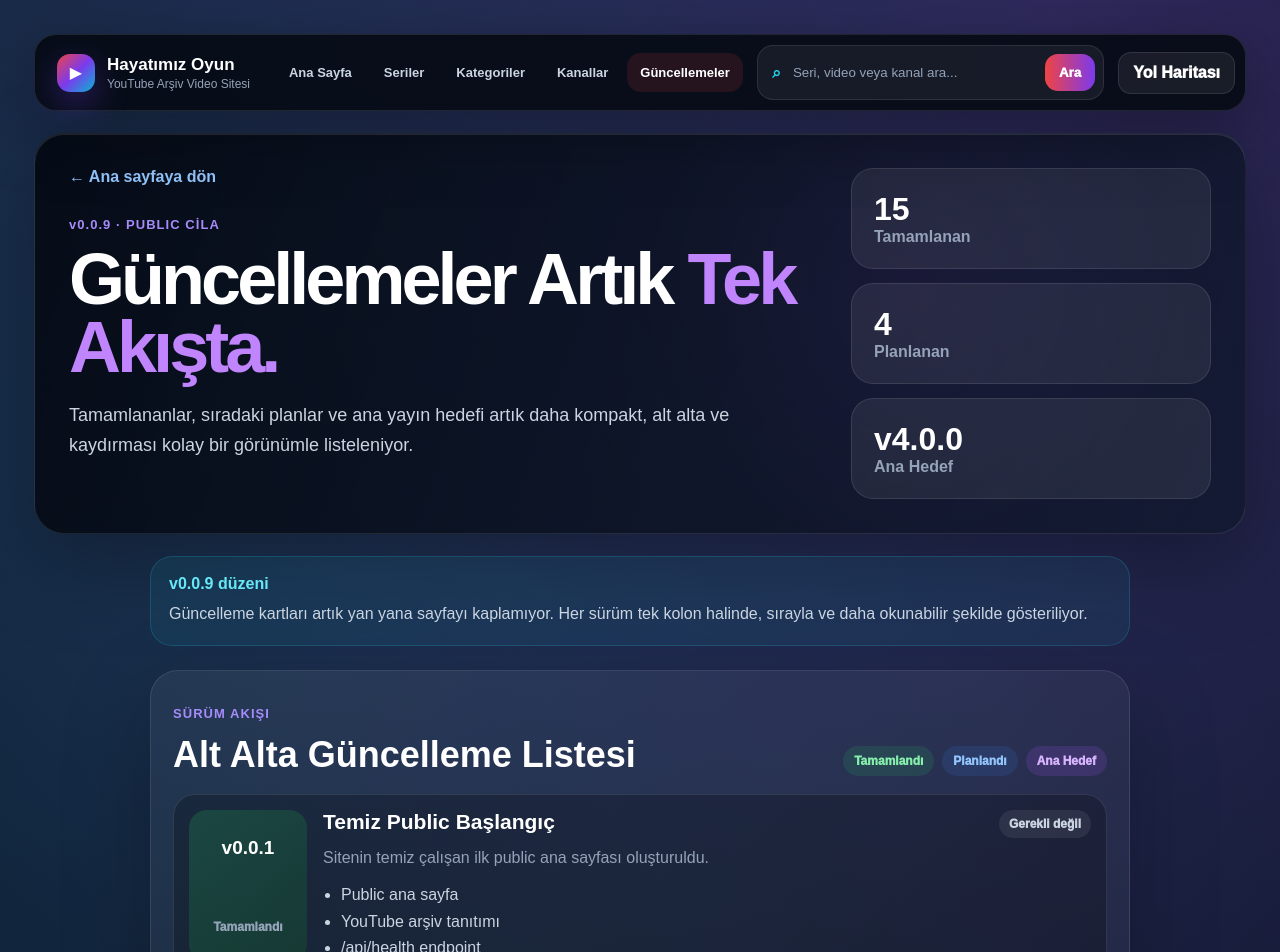
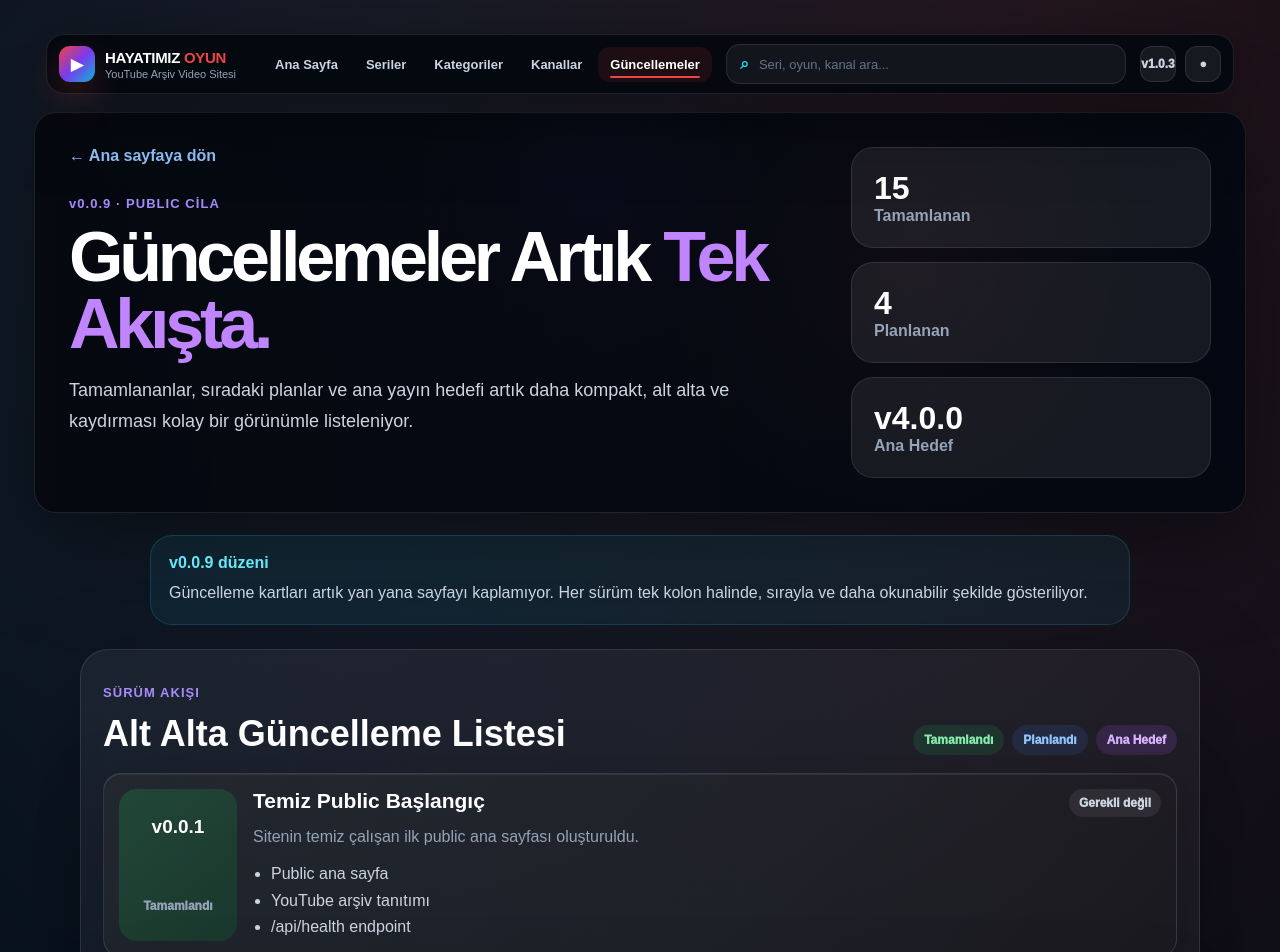
Before and after one commit to hayatimizoyunyoutube/test, a Next.js app: page /updates in a window 1280 px wide. Shown: the top 952 px of the page. Built offline with nearby package versions, Linux system fonts and the light colour scheme.

Commit message:
v1.0.3 profesyonel ui referans fix

```diff
--- a/app/globals.css
+++ b/app/globals.css
@@ -3466,3 +3466,367 @@ h1 span {
     width: 100%;
   }
 }
+
+/* v1.0.3 Professional UI Fix - Reference Style */
+.proSharedHeader {
+  position: sticky;
+  top: 12px;
+  z-index: 50;
+  width: min(1500px, calc(100% - 24px));
+  margin: 0 auto 18px;
+  display: grid;
+  grid-template-columns: auto auto 1fr auto;
+  gap: 14px;
+  align-items: center;
+  border: 1px solid rgba(255,255,255,0.1);
+  border-radius: 18px;
+  background: rgba(3, 7, 13, 0.88);
+  backdrop-filter: blur(18px);
+  padding: 9px 12px;
+  box-shadow: 0 20px 80px rgba(0,0,0,0.42);
+}
+
+.proSharedBrand {
+  display: flex;
+  gap: 10px;
+  align-items: center;
+  min-width: 190px;
+}
+
+.proSharedLogo {
+  width: 36px;
+  height: 36px;
+  display: grid;
+  place-items: center;
+  border-radius: 11px;
+  background: linear-gradient(135deg, #ef4444, #7c3aed, #06b6d4);
+  box-shadow: 0 14px 34px rgba(239, 68, 68, 0.26);
+  font-weight: 1000;
+}
+
+.proSharedBrand strong {
+  display: block;
+  font-size: 15px;
+  letter-spacing: -0.02em;
+}
+
+.proSharedBrand b {
+  color: #ef4444;
+}
+
+.proSharedBrand small {
+  display: block;
+  margin-top: 2px;
+  color: #94a3b8;
+  font-size: 11px;
+}
+
+.proSharedNav {
+  display: flex;
+  gap: 4px;
+  align-items: center;
+}
+
+.proSharedNav a {
+  position: relative;
+  border-radius: 12px;
+  color: #cbd5e1;
+  padding: 10px 12px;
+  font-size: 13px;
+  font-weight: 900;
+}
+
+.proSharedNav a.active,
+.proSharedNav a:hover {
+  color: #fff;
+  background: rgba(239, 68, 68, 0.1);
+}
+
+.proSharedNav a.active::after {
+  content: "";
+  position: absolute;
+  left: 12px;
+  right: 12px;
+  bottom: 4px;
+  height: 2px;
+  border-radius: 999px;
+  background: #ef4444;
+}
+
+.proSharedSearch {
+  min-width: 0;
+  justify-self: end;
+  width: min(420px, 100%);
+  display: grid;
+  grid-template-columns: auto 1fr;
+  gap: 8px;
+  align-items: center;
+  border-radius: 14px;
+  background: rgba(255,255,255,0.055);
+  border: 1px solid rgba(255,255,255,0.1);
+  padding: 10px 13px;
+}
+
+.proSharedSearch span {
+  color: #22d3ee;
+  font-weight: 1000;
+}
+
+.proSharedSearch input {
+  min-width: 0;
+  border: 0;
+  outline: none;
+  background: transparent;
+  color: #fff;
+  font-size: 13px;
+}
+
+.proSharedSearch input::placeholder {
+  color: #64748b;
+}
+
+.proSharedActions {
+  display: flex;
+  gap: 9px;
+  align-items: center;
+}
+
+.proSharedActions a,
+.proSharedActions span {
+  height: 36px;
+  min-width: 36px;
+  display: grid;
+  place-items: center;
+  border-radius: 12px;
+  background: rgba(255,255,255,0.07);
+  border: 1px solid rgba(255,255,255,0.1);
+  color: #cbd5e1;
+  font-size: 12px;
+  font-weight: 1000;
+}
+
+/* All public pages background polish */
+.seriesPage,
+.categoriesPage,
+.channelsPage,
+.updatesPage,
+.seriesDetailPage {
+  background:
+    radial-gradient(circle at 80% 0%, rgba(239, 68, 68, 0.13), transparent 30%),
+    radial-gradient(circle at 22% 4%, rgba(14, 165, 233, 0.12), transparent 28%),
+    linear-gradient(180deg, #05070d 0%, #07101f 56%, #05070d 100%) !important;
+}
+
+/* Hero panels match reference */
+.seriesHero,
+.categoriesHero,
+.channelsHero,
+.updatesHero,
+.seriesDetailHero {
+  border-radius: 22px !important;
+  background:
+    linear-gradient(90deg, rgba(5, 8, 15, 0.95), rgba(5, 8, 15, 0.72)),
+    radial-gradient(circle at 72% 38%, rgba(239, 68, 68, 0.18), transparent 28%),
+    radial-gradient(circle at 46% 18%, rgba(124, 58, 237, 0.2), transparent 24%),
+    linear-gradient(135deg, #101827, #020617) !important;
+  box-shadow: 0 30px 100px rgba(0,0,0,0.42);
+}
+
+.seriesHero h1,
+.categoriesHero h1,
+.channelsHero h1,
+.updatesHero h1,
+.detailHeroText h1 {
+  font-size: clamp(38px, 5.8vw, 70px) !important;
+  letter-spacing: -0.06em !important;
+}
+
+/* Buttons red/purple reference */
+.backLink,
+.cinemaSectionHead a,
+.seriesFooter a,
+.categoryAction,
+.channelAction,
+.detailActions a,
+.emptyFilterState a,
+.betaSectionHead a,
+.premiumSeriesActions a,
+.notFoundActions a {
+  transition: transform .18s ease, background .18s ease, border-color .18s ease;
+}
+
+.backLink:hover,
+.cinemaSectionHead a:hover,
+.seriesFooter a:hover,
+.categoryAction:hover,
+.channelAction:hover,
+.detailActions a:hover,
+.emptyFilterState a:hover,
+.betaSectionHead a:hover,
+.premiumSeriesActions a:hover,
+.notFoundActions a:hover {
+  transform: translateY(-2px);
+}
+
+/* Series cards more reference-like */
+.premiumSeriesCard,
+.betaFeaturedCard,
+.categoryCard,
+.channelCard,
+.updateFlowCard,
+.videoCard,
+.continueCard,
+.infoTile {
+  border-color: rgba(255,255,255,0.11) !important;
+  background:
+    linear-gradient(135deg, rgba(255,255,255,0.065), rgba(255,255,255,0.026)),
+    rgba(0,0,0,0.26) !important;
+  box-shadow:
+    inset 0 1px 0 rgba(255,255,255,0.08),
+    0 18px 70px rgba(0,0,0,0.22);
+}
+
+/* Poster/thumb color direction */
+.premiumPoster,
+.betaPoster,
+.categoryIcon,
+.channelAvatar,
+.detailPoster,
+.continuePoster,
+.videoThumb {
+  background:
+    radial-gradient(circle at 70% 20%, rgba(255,255,255,0.22), transparent 24%),
+    linear-gradient(135deg, #111827, #ef4444, #7c3aed, #06b6d4) !important;
+}
+
+/* Search/filter panel cleaner */
+.seriesFilterPanel,
+.updateFlowShell,
+.detailProgressBox,
+.episodeSection,
+.relatedSeriesSection,
+.betaSection,
+.finalBeta {
+  border-color: rgba(255,255,255,0.11) !important;
+  background:
+    linear-gradient(135deg, rgba(255,255,255,0.055), rgba(255,255,255,0.025)) !important;
+  box-shadow: 0 24px 90px rgba(0,0,0,0.28);
+}
+
+.seriesSearchForm input,
+.fakeSearch,
+.toolbarNote {
+  background: rgba(0,0,0,0.28) !important;
+  border-color: rgba(255,255,255,0.12) !important;
+}
+
+.seriesSearchForm button,
+.homeSearch button,
+.cinemaSearch button,
+.proSharedSearch button {
+  background: linear-gradient(90deg, #ef4444, #7c3aed) !important;
+}
+
+/* Category page reference grid */
+.categoryGrid,
+.channelGrid {
+  gap: 16px !important;
+}
+
+.categoryCard,
+.channelCard {
+  border-radius: 20px !important;
+}
+
+/* Updates page compact */
+.updateFlowShell {
+  width: min(1120px, 100%) !important;
+}
+
+.updateFlowCard {
+  border-radius: 18px !important;
+}
+
+/* Home reference polish */
+.cinemaHome {
+  background:
+    radial-gradient(circle at 82% 0%, rgba(239, 68, 68, 0.16), transparent 30%),
+    radial-gradient(circle at 20% 0%, rgba(14, 165, 233, 0.14), transparent 28%),
+    linear-gradient(180deg, #05070d 0%, #07101f 56%, #05070d 100%) !important;
+}
+
+.cinemaHero {
+  width: min(1500px, 100%) !important;
+  border-radius: 22px !important;
+  min-height: 470px !important;
+}
+
+.cinemaSection,
+.cinemaInfoGrid,
+.finalBeta {
+  width: min(1500px, 100%) !important;
+}
+
+.cinemaHero h1 {
+  text-transform: uppercase;
+}
+
+.cinemaHero h1 span {
+  background: linear-gradient(90deg, #ef4444, #a78bfa, #22d3ee) !important;
+  -webkit-background-clip: text !important;
+  background-clip: text !important;
+  color: transparent !important;
+}
+
+/* Mobile */
+@media (max-width: 1180px) {
+  .proSharedHeader {
+    position: relative;
+    top: 0;
+    grid-template-columns: 1fr;
+  }
+
+  .proSharedNav {
+    overflow-x: auto;
+    padding-bottom: 4px;
+  }
+
+  .proSharedSearch {
+    width: 100%;
+    justify-self: stretch;
+  }
+
+  .proSharedActions {
+    display: none;
+  }
+}
+
+@media (max-width: 620px) {
+  .proSharedHeader {
+    width: calc(100% - 16px);
+    border-radius: 16px;
+    padding: 8px;
+  }
+
+  .proSharedBrand {
+    min-width: 0;
+  }
+
+  .proSharedNav a {
+    flex: 0 0 auto;
+    font-size: 12px;
+    padding: 9px 10px;
+  }
+
+  .cinemaHero {
+    min-height: auto !important;
+  }
+
+  .seriesHero h1,
+  .categoriesHero h1,
+  .channelsHero h1,
+  .updatesHero h1,
+  .detailHeroText h1 {
+    font-size: clamp(34px, 12vw, 54px) !important;
+  }
+}
--- a/components/public-site-header.tsx
+++ b/components/public-site-header.tsx
@@ -1,3 +1,5 @@
+import { siteConfig } from "@/lib/config/site";
+
 type PublicSiteHeaderProps = {
   active?: "home" | "series" | "categories" | "channels" | "updates";
 };
@@ -12,16 +14,16 @@ const links = [
 
 export function PublicSiteHeader({ active }: PublicSiteHeaderProps) {
   return (
-    <header className="cinemaHeader sharedPublicHeader">
-      <a className="cinemaBrand" href="/">
-        <span className="cinemaBrandMark">▶</span>
+    <header className="proSharedHeader">
+      <a className="proSharedBrand" href="/">
+        <span className="proSharedLogo">▶</span>
         <span>
-          <strong>Hayatımız Oyun</strong>
+          <strong>HAYATIMIZ <b>OYUN</b></strong>
           <small>YouTube Arşiv Video Sitesi</small>
         </span>
       </a>
 
-      <nav className="cinemaNav">
+      <nav className="proSharedNav">
         {links.map((link) => (
           <a
             key={link.href}
@@ -33,13 +35,15 @@ export function PublicSiteHeader({ active }: PublicSiteHeaderProps) {
         ))}
       </nav>
 
-      <form className="cinemaSearch" action="/series">
+      <form className="proSharedSearch" action="/series">
         <span>⌕</span>
-        <input name="q" placeholder="Seri, video veya kanal ara..." />
-        <button type="submit">Ara</button>
+        <input name="q" placeholder="Seri, oyun, kanal ara..." />
       </form>
 
-      <a className="cinemaVersion" href="/updates">Yol Haritası</a>
+      <div className="proSharedActions">
+        <a href="/updates">{siteConfig.version}</a>
+        <span>●</span>
+      </div>
     </header>
   );
 }
```
Also changed, not shown: GUNCELLEMELER/TAMAMLANANLAR/v1.0.3.md (+5 -0 lines), app/page.tsx (+2 -25 lines).
